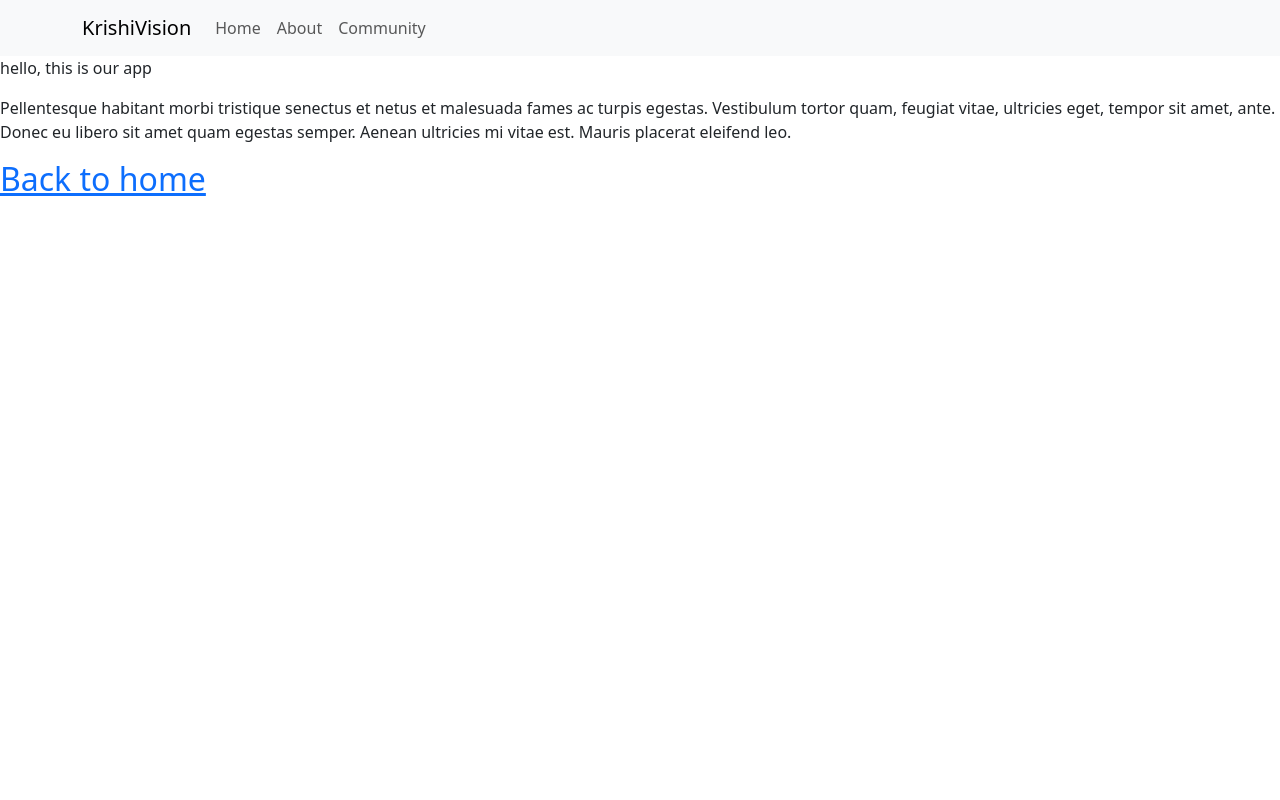
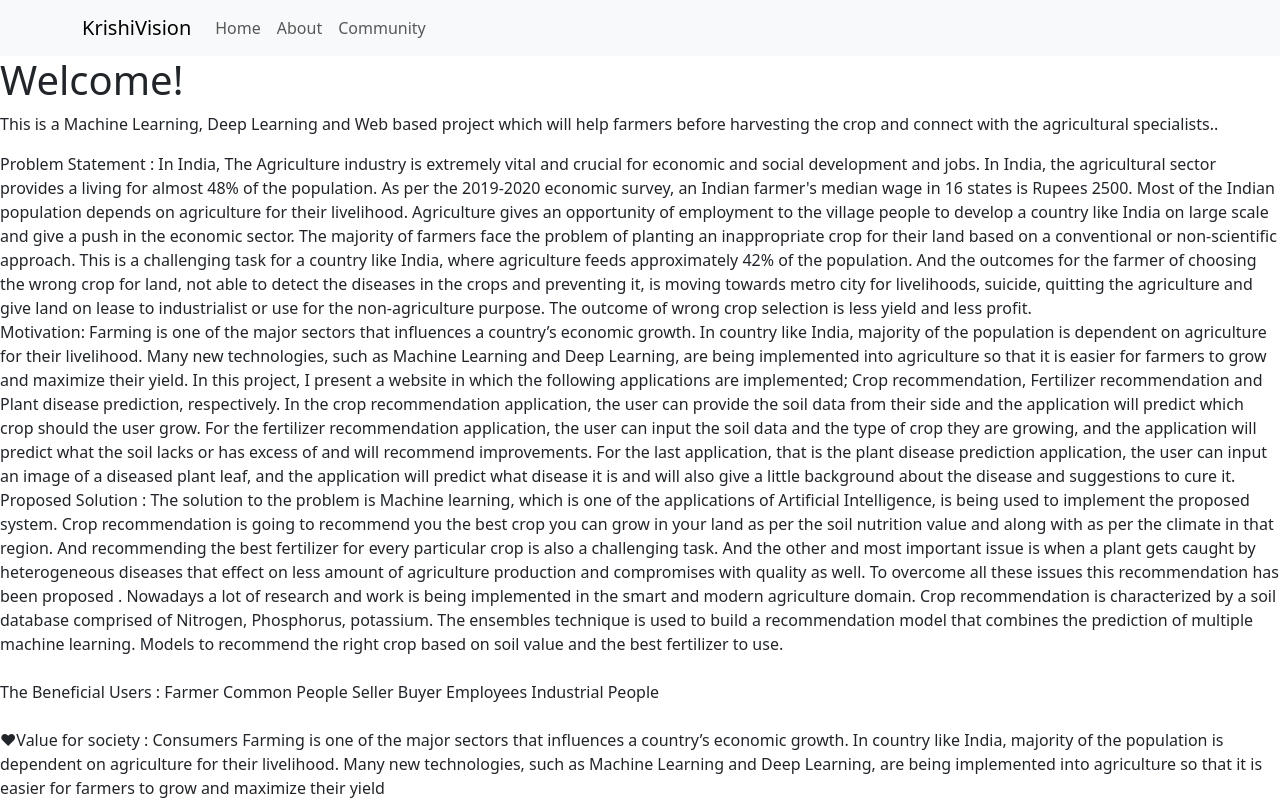
Before and after one commit to Nishant3231/KrishiVision, a Next.js app in the folder client/: page /about in a window 1280 px wide. Shown: the top 800 px of the page. Built offline with nearby package versions, Linux system fonts and the light colour scheme.

Commit message:
Update about.js

```diff
--- a/client/pages/about.js
+++ b/client/pages/about.js
@@ -1,20 +1,58 @@
 import React from 'react'
 import Navbar from '../components/Navbar'
 import Link from 'next/link';
+import styles from '../styles/Home.module.css'
+import Button from 'react-bootstrap/Button';
 
 export default function About() {
     return (
         <div>
             <Navbar/>
-            <div>
-            <p>hello, this is our app</p>
-            <p>Pellentesque habitant morbi tristique senectus et netus et
-                malesuada fames ac turpis egestas. Vestibulum tortor quam, feugiat vitae,
-                ultricies eget, tempor sit amet, ante. Donec eu libero sit amet quam egestas semper.
-                Aenean ultricies mi vitae est. Mauris placerat eleifend leo.</p>
+            <div >
+            <h1>Welcome!</h1>
+            <p>This is a Machine Learning, Deep Learning and Web based project which will help farmers before harvesting the crop and connect with the agricultural specialists..</p>
+            <p>Problem Statement :
+In India, The Agriculture industry is extremely vital and crucial for economic and social development and jobs. In India, the agricultural sector provides a living for almost 48% of the population. As per the 2019-2020 economic survey, an Indian farmer's median wage in 16 states is Rupees 2500. Most of the Indian population depends on agriculture for their livelihood. Agriculture gives an opportunity of employment to the village people to develop a country like India on large scale and give a push in the economic sector. The majority of farmers face the problem of planting an inappropriate crop for their land based on a conventional or non-scientific approach. This is a challenging task for a country like India, where agriculture feeds approximately 42% of the population. And the outcomes for the farmer of choosing the wrong crop for land, not able to detect the diseases in the crops and preventing it, is moving towards metro city for livelihoods, suicide, quitting the agriculture and give land on lease to industrialist or use for the non-agriculture purpose. The outcome of wrong crop selection is less yield and less profit.
+<br></br>
+Motivation:
+Farming is one of the major sectors that influences a country’s economic growth.
+In country like India, majority of the population is dependent on agriculture for their livelihood. Many new technologies, such as Machine Learning and Deep Learning, are being implemented into agriculture so that it is easier for farmers to grow and maximize their yield.
+In this project, I present a website in which the following applications are implemented; Crop recommendation, Fertilizer recommendation and Plant disease prediction, respectively.
+In the crop recommendation application, the user can provide the soil data from their side and the application will predict which crop should the user grow.
+
+For the fertilizer recommendation application, the user can input the soil data and the type of crop they are growing, and the application will predict what the soil lacks or has excess of and will recommend improvements.
+
+For the last application, that is the plant disease prediction application, the user can input an image of a diseased plant leaf, and the application will predict what disease it is and will also give a little background about the disease and suggestions to cure it.
+<br></br>
+Proposed Solution :
+The solution to the problem is Machine learning, which is one of the applications of Artificial Intelligence, is being used to implement the proposed system. Crop recommendation is going to recommend you the best crop you can grow in your land as per the soil nutrition value and along with as per the climate in that region. And recommending the best fertilizer for every particular crop is also a challenging task. And the other and most important issue is when a plant gets caught by heterogeneous diseases that effect on less amount of agriculture production and compromises with quality as well. To overcome all these issues this recommendation has been proposed . Nowadays a lot of research and work is being implemented in the smart and modern agriculture domain. Crop recommendation is characterized by a soil database comprised of Nitrogen, Phosphorus, potassium. The ensembles technique is used to build a recommendation model that combines the prediction of multiple machine learning. Models to recommend the right crop based on soil value and the best fertilizer to use.
+<br></br>
+<br></br>
+The Beneficial Users :
+Farmer
+Common People
+Seller
+Buyer
+Employees
+Industrial People
+<br></br>
+<br></br>
+❤Value for society :
+Consumers Farming is one of the major sectors that influences a country’s economic growth. In country like India, majority of the population is dependent on agriculture for their livelihood. Many new technologies, such as Machine Learning and Deep Learning, are being implemented into agriculture so that it is easier for farmers to grow and maximize their yield
+<br></br>
+💚Value for Environment :
+In the crop recommendation application, the user can provide the soil data from their side and the application will predict which crop should the user grow.
+For the fertilizer recommendation application, the user can input the soil data and the type of crop they are growing, and the application will predict what the soil lacks or has excess of and will recommend improvements.
+For the last application, that is the plant disease prediction application, the user can input an image of a diseased plant leaf, and the application will predict what disease it is and will also give a little background about the disease and suggestions to cure it.
+These all are to improve the Agriculture, that’s slightly reduces the poverty, climatic condition, soil erosion etc ...
+<br></br>
+
+🤑Value for Business :
+Predicting the fertilizers, Analyzing the disease in a tap makes the life of farmers easy with minimal subscriptions would provide an acceptable return for the organization. This action adds a lot of value to the company and the business in society.
+</p>
                 </div>
             <h2>
-         <Link href="/">Back to home</Link>
+            <Button variant="primary" Link href='/' className={styles.butt} >Back</Button>
          </h2>
         </div>
     )
```
